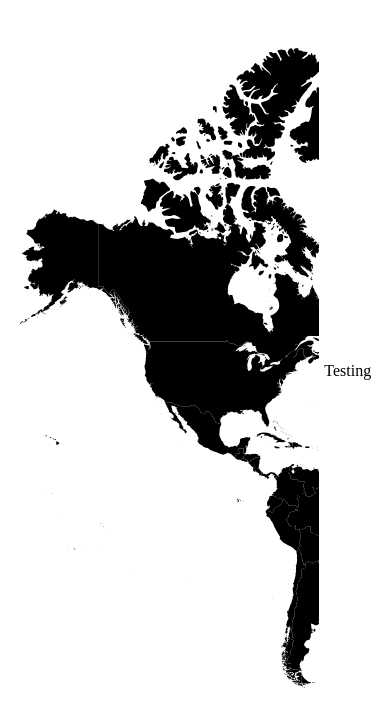
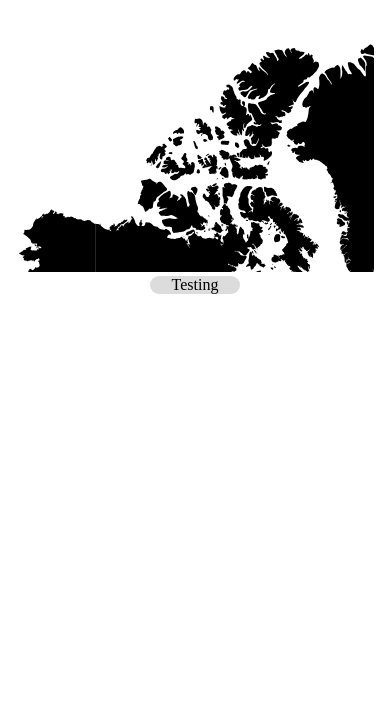
Before and after one commit to mikedropmedia/world-map-app, an Angular app: page / in a window 390 px wide. Shown: the top 724 px of the page. Built offline with nearby package versions, Linux system fonts and the light colour scheme.

Commit message:
css styles for responsive flex containers. hover styles to highlight world countries. Country-data style for text content display.

```diff
--- a/src/app/world-map/world-map.component.css
+++ b/src/app/world-map/world-map.component.css
@@ -5,4 +5,23 @@ main {
   flex-wrap: wrap;
   margin-top: 10%;
   max-width: 100%;
+  height: auto;
 }
+
+svg {
+  width: 100%;
+  height: auto;
+  max-height: 100%;
+}
+
+.country-data {
+  text-align: center;
+  background-color: gainsboro;
+  border-radius: 25px;
+  width: 25%;
+}
+
+path:hover {
+  fill: red;
+  stroke: coral;
+}
--- a/src/app/world-map/world-map.component.html
+++ b/src/app/world-map/world-map.component.html
@@ -15,7 +15,7 @@
           xmlns:svg="http://www.w3.org/2000/svg"
           xmlns="http://www.w3.org/2000/svg"
           mapsvg:geoViewBox="-169.110266 83.600842 190.486279 -58.508473"
-          width="100%"
+          width="1009.6727"
           height="665.96301"
         >
           <path
```
